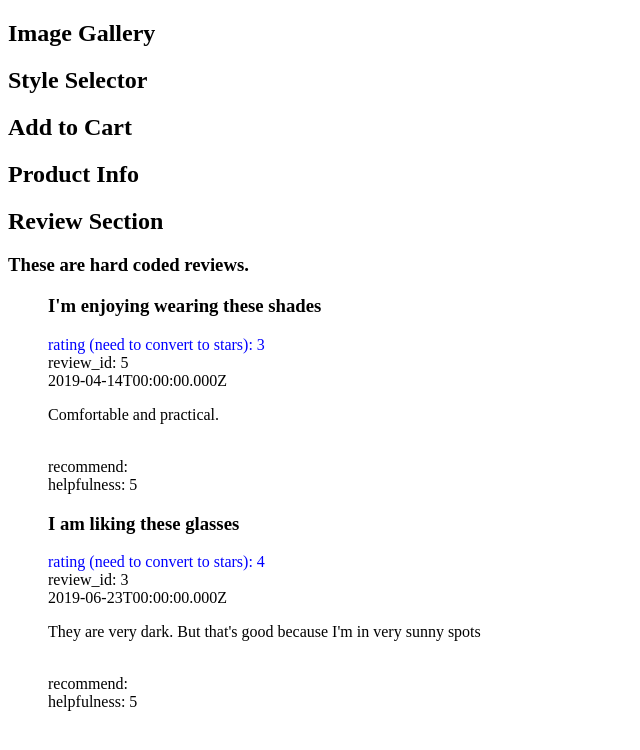
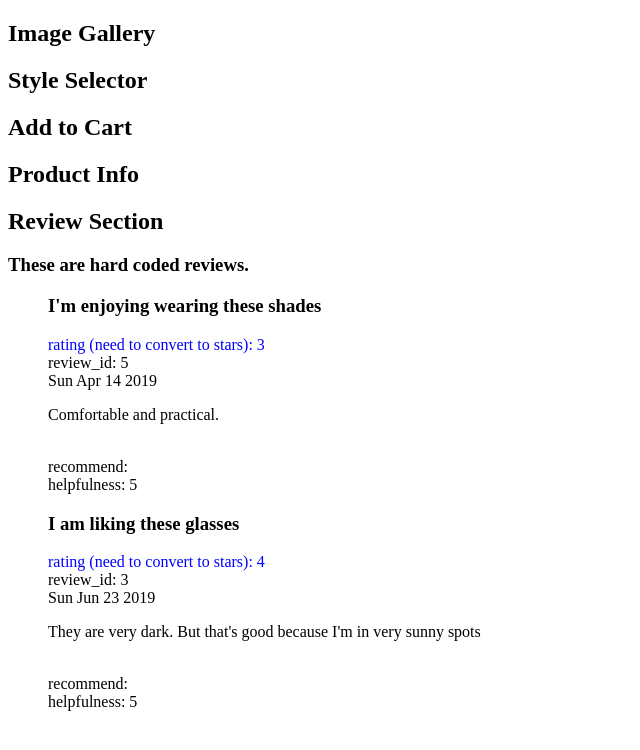
Before and after one commit to Hackreactor-Quantum-of-Solace/Project-Atelier, a React app: page / in a window 1280 px wide. Shown: the top 750 px of the page, without its empty margins (0-640 px from the left). Built offline with nearby package versions, Linux system fonts and the light colour scheme; the HTML template or start-up script is replaced by a standard one.

Commit message:
added folders for 3 main sections

```diff
--- a/client/src/components/App.jsx
+++ b/client/src/components/App.jsx
@@ -1,7 +1,7 @@
 import React from 'react';
 import Overview from './Overview.jsx';
-import ReviewList from './RatingsReview/ReviewList.jsx';
-import Review from './RatingsReview/Review.jsx';
+import ReviewList from './RatingsReview/List/ReviewList.jsx';
+import Review from './RatingsReview/List/ReviewTile.jsx';
 
 export default class App extends React.Component {
   constructor(props) {
--- /dev/null
+++ b/client/src/components/RatingsReview/List/ReviewList.jsx
@@ -0,0 +1,21 @@
+import React from 'react';
+import ReviewTile from './ReviewTile.jsx'
+
+//returns a list format of reviews
+export default function ReviewList(props) {
+
+    return (
+      <div>
+        <h2>Review Section</h2>
+        <h3>These are hard coded reviews.</h3>
+        <ReviewTile/>
+      </div>
+    )
+
+}
+
+/**
+ * NOTES/QUESTIONS/CONFIRMATIONS
+ *
+ * do I need this component? does it do the same thing as the ReviewTile?
+ */
--- a/client/src/components/RatingsReview/Review.jsx
+++ b/client/src/components/RatingsReview/List/ReviewTile.jsx
@@ -1,10 +1,10 @@
 import React from 'react';
 
 //maps through all the reviews and formats them into 'tiles'
-export default class Review extends React.Component {
+export default function ReviewTile (props) {
+  //props is array of results retrieved from API
 
 
-  render () {
     let reviewObj = {
       "product": "2",
       "page": 0,
@@ -45,23 +45,7 @@ export default class Review extends React.Component {
       ]
     }
 
-    // console.log(reviewObj.results[0].summary)
-    // console.log(reviewObj.results[1].summary)
-
-
-    let reviewsArr = ["Comfortable and practical.", "They are very dark. But that's good because I'm in very sunny spots"]
-
-    // let reviewList1 =
-    // reviewsArr.forEach ((review) => {
-    //   console.log(review, 'line 56')
-    //   // return <li>{review}</li>
-    // })
-
-
-    // let reviewList = reviewsArr.map( (review) => {
-    //  return <li>{review}</li>
-    // })
-
+    //will eventually map over props
     let reviewList = reviewObj.results.map( ({
       review_id,
       rating,
@@ -78,6 +62,13 @@ export default class Review extends React.Component {
      }
      console.log(typeof date, 'line 79')
      console.log(new Date(date), 'line 80')
+
+     let formattedDate = new Date(date)
+     let month = formattedDate.getMonth()
+     console.log(month)
+     let formattedDateString = formattedDate.toDateString()
+
+     console.log(typeof formattedDateString)
      return (
       <div>
         {/* <li> */}
@@ -87,19 +78,19 @@ export default class Review extends React.Component {
           <br />
           <span>review_id: {review_id}</span>
           <br />
-          <span>{date}</span>
+          <span>{formattedDateString}</span>
           <br />
           <p>{body}</p>
           <br />
           <span>recommend: {recommend}</span>
           <br />
           <span>helpfulness: {helpfulness}</span>
+
         {/* </li> */}
       </div>
 
       )
     })
-
 
     return (
       <div>
@@ -108,5 +99,5 @@ export default class Review extends React.Component {
        </ul>
       </div>
     )
-  }
+
 }
--- a/client/src/components/RatingsReview/ReviewList.jsx
+++ /dev/null
@@ -1,16 +0,0 @@
-import React from 'react';
-import Review from './Review.jsx'
-
-//returns a list format of reviews
-export default class ReviewList extends React.Component {
-
-  render () {
-    return (
-      <div>
-        <h2>Review Section</h2>
-        <h3>These are hard coded reviews.</h3>
-        <Review />
-      </div>
-    )
-  }
-}
```
Also changed, not shown: client/src/components/RatingsReview/Form/ReviewForm.jsx (added, +28 -0 lines), client/src/components/RatingsReview/List/ReviewSort.jsx (added, +14 -0 lines), client/src/components/RatingsReview/index.jsx (added, +54 -0 lines), client/src/components/RatingsReview/Stars/Ratings.jsx (added).
